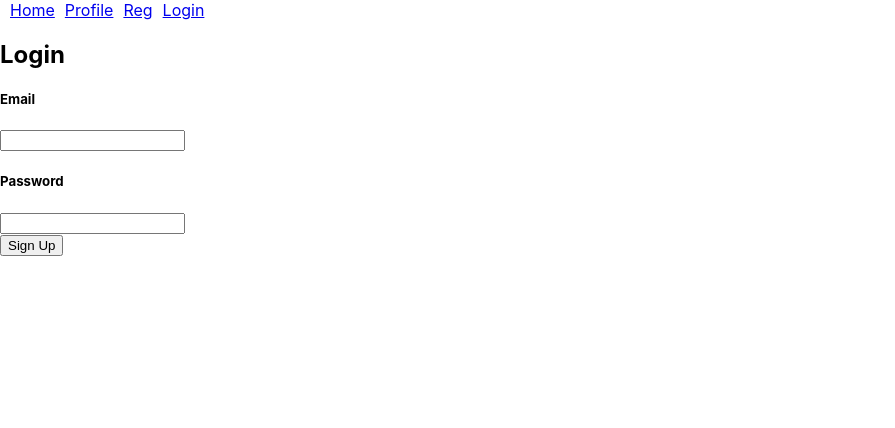
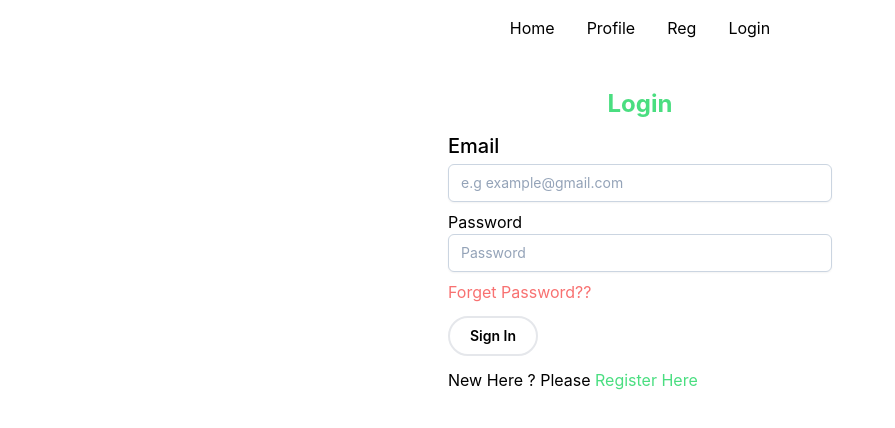
Before and after one commit to cryptomehedi/firebase-login, a React (Create React App) app: page /login in a window 1280 px wide. Shown: the top 428 px of the page, without its empty margins (0-895 px from the left). Built offline with nearby package versions, Linux system fonts and the light colour scheme; no server answers.

Commit message:
style login page

```diff
--- a/package.json
+++ b/package.json
@@ -38,5 +38,10 @@
       "last 1 firefox version",
       "last 1 safari version"
     ]
+  },
+  "devDependencies": {
+    "autoprefixer": "^10.4.7",
+    "postcss": "^8.4.14",
+    "tailwindcss": "^3.1.5"
   }
 }
--- /dev/null
+++ b/postcss.config.js
@@ -0,0 +1,6 @@
+module.exports = {
+  plugins: {
+    tailwindcss: {},
+    autoprefixer: {},
+  },
+}
--- a/src/App.js
+++ b/src/App.js
@@ -6,17 +6,19 @@ import Reg from './Components/LoginRed/Reg';
 import Nav from './Components/Shared/Nav';
 import UseAuth from './Components/Shared/UseAuth'
 import 'react-toastify/dist/ReactToastify.css';
+import Home from './Components/HomeProfile/Home';
 
 function App() {
   return (
     <div>
       <Nav/>
       <Routes>
+        <Route path="/" element={<UseAuth><Home/></UseAuth>} />
         <Route path='/profile' element={<UseAuth><Profile/></UseAuth>} />
         <Route path='/reg' element={<Reg/>} />
         <Route path='/login' element={<Login/>} />
       </Routes>
-      <ToastContainer autoClose={3000}/>
+      <ToastContainer/>
     </div>
   );
 }
--- a/src/Components/HomeProfile/Home.js
+++ b/src/Components/HomeProfile/Home.js
@@ -3,7 +3,7 @@ import React from 'react';
 const Home = () => {
     return (
         <div>
-
+            <h2>This is the Home</h2>
         </div>
     );
 };
--- a/src/Components/LoginRed/Login.js
+++ b/src/Components/LoginRed/Login.js
@@ -1,33 +1,80 @@
-import React from 'react';
-import { useSignInWithEmailAndPassword } from 'react-firebase-hooks/auth';
+import React, { useRef, useState } from 'react';
+import { useSignInWithEmailAndPassword, useUpdatePassword } from 'react-firebase-hooks/auth';
+import { Link, useLocation, useNavigate } from 'react-router-dom';
 import auth from '../../firebase.init';
+import Spinner from '../Shared/Spinner';
+import { toast } from 'react-toastify';
 
 const Login = () => {
     const [ signInWithEmailAndPassword, user, loading, error, ] = useSignInWithEmailAndPassword(auth);
+    const [updatePassword, updating, error2] = useUpdatePassword(auth);
+    const [passErr, setPassErr] = useState('')
+    const [emailErr, setEmailErr] = useState('')
+    const inputEmail = useRef('')
+
+    const location = useLocation()
+    const from = location.state?.from?.pathname || "/profile";
+    const navigate = useNavigate()
+
+
     const handleSubmit = async e => {
         e.preventDefault()
         const email = e.target.email.value
         const password = e.target.password.value
-        await signInWithEmailAndPassword(email, password)
+        if(email.length > 0 && password.length > 5){
+            setEmailErr('')
+            setPassErr('')
+            await signInWithEmailAndPassword(email, password)
+        }else if(email.length < 1){
+            setEmailErr('Your Email Field is Required')
+            setPassErr('')
+        }
+        else if(password.length < 5){
+            if(password.length < 1){
+                setEmailErr('')
+                return setPassErr('Your Password Field is Required')
+            }
+            setEmailErr('')
+            setPassErr('Password Must Be 6 Characters')
+        }
+    }
+    const handlePasswordChange = async () => {
+        const email= inputEmail.current.value
+        if(email.length > 0) {
+            await updatePassword(email)
+            !error2 && toast.success('Email send Please Check.. 😊')
+        } else{
+            toast.warn('Please enter your email')
+        }
     }
 
     if(user){
-        alert(`Welcome`)
+        toast.success(`Welcome Back ${user.user.displayName} 😉`)
+        navigate(from, { replace: true })
     }
     return (
-        <div>
-            <h2>Login</h2>
-            <form onSubmit={handleSubmit}>
-                <div>
-                    <h5>Email</h5>
-                    <input type="email" name="email" id="email" />
-                </div>
-                <div>
-                    <h5>Password</h5>
-                    <input type="password" name="password" id="password" />
-                </div>
-                <input type="submit" value="Sign Up" />
-            </form>
+        <div className="flex justify-center mt-10">
+            <div className='w-96'>
+                <h2 className='text-2xl text-center text-green-400 font-bold'>Login</h2>
+                <form className='mt-3' onSubmit={handleSubmit}>
+                    <div className=''>
+                        <h5 className='text-xl font-medium'>Email</h5>
+                        {/* <input className='px-3 py-2 rounded-xl border border-green-100 hover:border-blue-300 outline-none focus:ring focus:ring-violet-300' type="email" name="email" id="email" placeholder="e.g example@gmail.com" /> */}
+                        <input  ref={inputEmail} className='mt-1 block w-full px-3 py-2 bg-white border border-slate-300 rounded-md text-sm shadow-sm placeholder-slate-400 focus:outline-none focus:border-sky-500 focus:ring-1 focus:ring-sky-500 disabled:bg-slate-50 disabled:text-slate-500 disabled:border-slate-200 disabled:shadow-none invalid:border-pink-500 invalid:text-pink-600 focus:invalid:border-pink-500 focus:invalid:ring-pink-500' type="email" name="email" id="email" placeholder="e.g example@gmail.com" />
+                        {emailErr && <p className='text-red-500 text-sm'>{emailErr}</p>}
+                    </div>
+                    <div className='my-2'>
+                        <h5>Password</h5>
+                        <input className='px-3 py-2 bg-white border shadow-sm border-slate-300 placeholder-slate-400 disabled:bg-slate-50 disabled:text-slate-500 disabled:border-slate-200 focus:outline-none focus:border-sky-500 focus:ring-sky-500 block w-full rounded-md sm:text-sm focus:ring-1 invalid:border-pink-500 invalid:text-pink-600 focus:invalid:border-pink-500 focus:invalid:ring-pink-500 disabled:shadow-none' type="password" name="password" id="password" placeholder="Password" />
+                        {passErr && <p className='text-red-500 text-sm'>{passErr}</p>}
+                    </div>
+                    <p onClick={() => handlePasswordChange()} className="text-red-400 cursor-auto">Forget Password??</p>
+                    <input className='bg-transparent text-black border-2 hover:bg-green-400 focus:outline-none focus:ring focus:ring-blue-300 active:bg-green-700 px-5 py-2 text-sm leading-5 rounded-full font-semibold hover:text-white cursor-pointer duration-200 mt-3' type="submit" value="Sign In" />
+                </form>
+                {loading && <div className="mt-2"><Spinner text="Please Wait For Login Process...."/></div>}
+                {error && <div className="mt-2 text-red-500 font-semibold capitalize ">{error.message.slice(22,error.message.length -2)}</div>}
+                <h3 className='mt-3'>New Here ? Please <Link className='text-green-400' to="/reg"> Register Here</Link></h3>
+            </div>
         </div>
     );
 };
--- a/src/Components/Shared/Nav.js
+++ b/src/Components/Shared/Nav.js
@@ -6,16 +6,15 @@ import auth from '../../firebase.init';
 
 const Nav = () => {
     const [user] = useAuthState(auth)
-    const margine = {marginLeft: '10px'}
     return (
-        <div>
-            <Link style={margine} to='/'>Home</Link>
-            <Link style={margine} to='/profile'>Profile</Link>
+        <div className='flex justify-center mt-2'>
+            <Link className='mx-2 p-2 duration-150 hover:bg-green-400 rounded-xl hover:text-white' to='/'>Home</Link>
+            <Link className='mx-2 p-2 duration-150 hover:bg-green-400 rounded-xl hover:text-white' to='/profile'>Profile</Link>
 
             {
-                user ? <button style={margine} onClick={() =>signOut(auth)}>sign out</button> : <>
-                    <Link style={margine} to='/reg'>Reg</Link>
-                    <Link style={margine} to='/login'>Login</Link>
+                user ? <button className='mx-2 p-2  rounded-xl bg-gradient-to-r from-slate-400 to-red-300 hover:text-white duration-150 hover:from-red-300 hover:to-red-600' onClick={() =>signOut(auth)}>sign out</button> : <>
+                    <Link className='mx-2 p-2 duration-150 hover:bg-green-400 rounded-xl hover:text-white' to='/reg'>Reg</Link>
+                    <Link className='mx-2 p-2 duration-150 hover:bg-green-400 rounded-xl hover:text-white' to='/login'>Login</Link>
                 </>
             }
 
--- a/src/firebase.init.js
+++ b/src/firebase.init.js
@@ -1,11 +1,7 @@
 // Import the functions you need from the SDKs you need
 import { initializeApp } from "firebase/app";
-import {getAuth} from "firebase/auth";
+import { getAuth } from "firebase/auth";
 
-// TODO: Add SDKs for Firebase products that you want to use
-// https://firebase.google.com/docs/web/setup#available-libraries
-
-// Your web app's Firebase configuration
 const firebaseConfig = {
   apiKey: process.env.REACT_APP_apiKey,
   authDomain: process.env.REACT_APP_authDomain,
@@ -15,9 +11,8 @@ const firebaseConfig = {
   appId: process.env.REACT_APP_appId
 };
 
-// Initialize Firebase
-const app = initializeApp(firebaseConfig);
+// const app = initializeApp(firebaseConfig);
 
-const auth = getAuth(app)
+const auth = getAuth(initializeApp(firebaseConfig))
 
 export default auth
--- a/src/index.css
+++ b/src/index.css
@@ -1,3 +1,7 @@
+@tailwind base;
+@tailwind components;
+@tailwind utilities;
+
 body {
   margin: 0;
   font-family: -apple-system, BlinkMacSystemFont, 'Segoe UI', 'Roboto', 'Oxygen',
--- /dev/null
+++ b/tailwind.config.js
@@ -0,0 +1,10 @@
+/** @type {import('tailwindcss').Config} */
+module.exports = {
+  content: [
+    "./src/**/*.{js,jsx,ts,tsx}",
+  ],
+  theme: {
+    extend: {},
+  },
+  plugins: [],
+}
```
Also changed, not shown: 1 other file (tests, documents, lock files or other folders).
